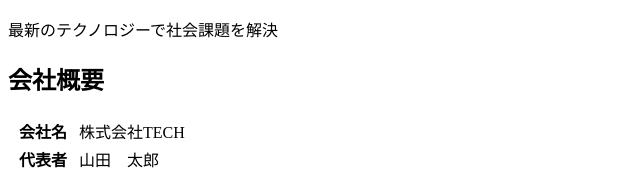
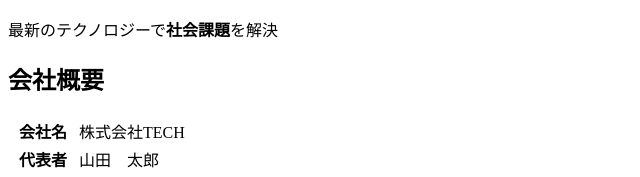
Before and after one commit to konomi0527/NEW, a plain HTML site: page index.html in a window 1280 px wide. Shown: the part 514-691 px from the top of the page, 0-640 px from the left. Drawn offline with Linux system fonts and the light colour scheme.

Commit message:
自由なメッセージ

```diff
--- a/index.html
+++ b/index.html
@@ -19,10 +19,8 @@
   </nav>
 </body>
 <img src="mv.png" alt="代替テキスト">
-<p>最新のテクノロジーで社会課題を解決</p>
+<p>最新のテクノロジーで<strong>社会課題</strong>を解決</p>
 <h2>会社概要</h2>
-
-
 <table>
   <tr>
     <th>会社名</th>
@@ -74,8 +72,3 @@
 <input type="submit"value="お申し込み">
 </form>
 <small>&copy; 2020TECH, inc.</small>
-<br>
-<br>
-<br>
-<br>
-<br>
```
